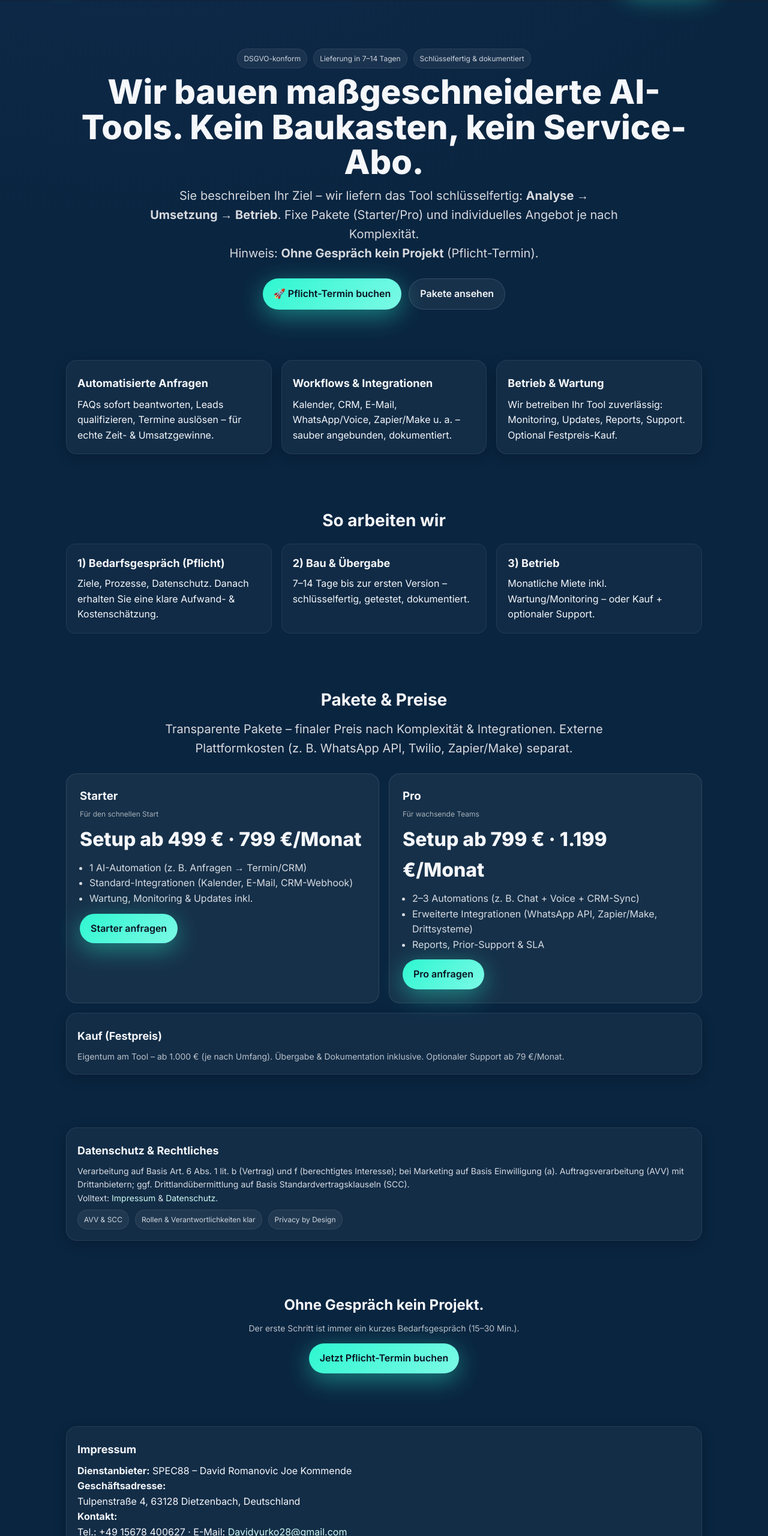
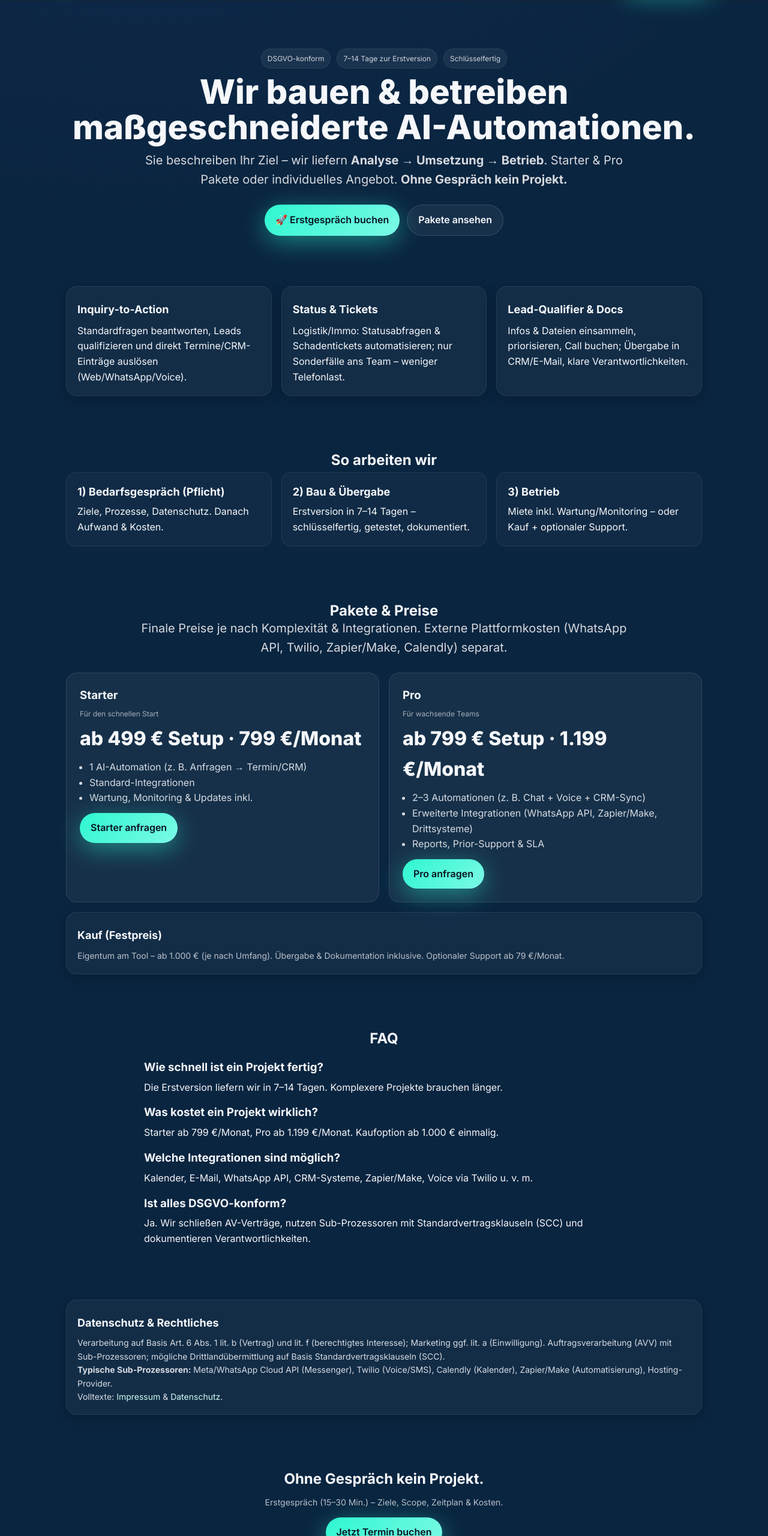
Before and after one commit to spec88-early-access/SPECC88, a plain HTML site: page index.html in a window 1280 px wide. Shown: the part 80-2640 px from the top of the page at 60% size. Drawn offline with Linux system fonts and the light colour scheme.

Commit message:
Update index.html

```diff
--- a/index.html
+++ b/index.html
@@ -3,12 +3,22 @@
 <head>
   <meta charset="utf-8"/>
   <meta name="viewport" content="width=device-width, initial-scale=1"/>
-  <title>SPEC88 – Maßgeschneiderte AI-Tools (Starter & Pro)</title>
-  <meta name="description" content="SPEC88 baut und betreibt maßgeschneiderte AI-Automations-Tools. Fixe Pakete (Starter/Pro) oder Festpreis-Kauf. Pflicht-Termin buchen.">
+  <title>SPEC88 – AI-Automationen für Unternehmen (Starter & Pro)</title>
+  <meta name="description" content="SPEC88 baut & betreibt maßgeschneiderte AI-Automationen. Fixe Pakete (Starter/Pro) oder Festpreis-Kauf. DSGVO-konform. 7–14 Tage bis zur Erstversion.">
+
+  <!-- Open Graph / Twitter -->
   <meta property="og:type" content="website">
-  <meta property="og:title" content="SPEC88 – Maßgeschneiderte AI-Tools (Starter & Pro)">
-  <meta property="og:description" content="Analyse → Umsetzung → Betrieb. Wir liefern schlüsselfertige AI-Tools.">
+  <meta property="og:title" content="SPEC88 – AI-Automationen für Unternehmen (Starter & Pro)">
+  <meta property="og:description" content="Analyse → Umsetzung → Betrieb. Wir liefern schlüsselfertige AI-Tools mit Wartung & Support.">
+  <meta property="og:image" content="preview.png?v=1">
+  <meta property="og:image:width" content="1200">
+  <meta property="og:image:height" content="630">
   <meta name="twitter:card" content="summary_large_image">
+
+  <!-- Favicon -->
+  <link rel="icon" type="image/png" href="favicon.png"/>
+
+  <!-- Fonts -->
   <link rel="preconnect" href="https://fonts.googleapis.com"><link rel="preconnect" href="https://fonts.gstatic.com" crossorigin>
   <link href="https://fonts.googleapis.com/css2?family=Inter:wght@400;600;700;800&display=swap" rel="stylesheet">
 
@@ -27,7 +37,7 @@
     .btn-accent{background:linear-gradient(135deg,var(--accent),#7CF9E6);color:#09121E;border:none;box-shadow:0 10px 40px rgba(46,247,208,.45)}
     .hero{padding:72px 0 40px;text-align:center}
     .title{font-size:clamp(32px,5vw,56px);line-height:1.05;font-weight:800;margin:10px 0 10px}
-    .subtitle{font-size:clamp(16px,2.6vw,20px);color:#D6D9DE;max-width:780px;margin:0 auto 26px}
+    .subtitle{font-size:clamp(16px,2.6vw,20px);color:#D6D9DE;max-width:820px;margin:0 auto 26px}
     .badge-row{display:flex;align-items:center;justify-content:center;gap:10px;margin:8px 0 0;flex-wrap:wrap}
     .badge{font-size:12px;padding:6px 10px;border-radius:999px;background:rgba(255,255,255,.06);border:1px solid rgba(255,255,255,.08);color:#CFD5DD}
     .section{padding:44px 0}
@@ -45,174 +55,143 @@
     .price ul{margin:10px 0 12px 16px;color:#D7DBE2}
     .notice{font-size:14px;color:var(--muted)}
     .legal{font-size:14px;color:#D7DBE2}
+    .faq{max-width:800px;margin:0 auto}
+    .faq h3{margin:14px 0 6px}
     footer{padding:28px 0;color:#B9C0C8;font-size:14px;border-top:1px solid rgba(255,255,255,.06);margin-top:40px}
     footer .fnav a{color:#B9C0C8;margin-left:10px}
     @media(max-width:960px){.cards,.steps,.pricing{grid-template-columns:1fr}}
   </style>
 </head>
 <body>
-  <!-- ====== Header ====== -->
+  <!-- Header -->
   <header>
     <div class="container nav">
-      <div class="brand">
-        <div class="badge-logo">S</div><div>SPEC88</div>
-      </div>
+      <div class="brand"><div class="badge-logo">S</div><div>SPEC88</div></div>
       <div style="display:flex;gap:10px;align-items:center">
         <a class="btn" href="#how">So funktioniert’s</a>
         <a class="btn" href="#pricing">Preise</a>
+        <a class="btn" href="#faq">FAQ</a>
         <a class="btn btn-accent" href="https://calendly.com/davidyurko28/gesprach" target="_blank" rel="noopener">Termin buchen</a>
       </div>
     </div>
   </header>
 
+  <!-- Hero -->
   <main class="container">
-    <!-- ====== HERO ====== -->
     <section class="hero">
       <div class="badge-row">
         <span class="badge">DSGVO-konform</span>
-        <span class="badge">Lieferung in 7–14 Tagen</span>
-        <span class="badge">Schlüsselfertig & dokumentiert</span>
+        <span class="badge">7–14 Tage zur Erstversion</span>
+        <span class="badge">Schlüsselfertig</span>
       </div>
-      <h1 class="title">Wir bauen maßgeschneiderte AI-Tools. Kein Baukasten, kein Service-Abo.</h1>
-      <p class="subtitle">
-        Sie beschreiben Ihr Ziel – wir liefern das Tool schlüsselfertig: <strong>Analyse → Umsetzung → Betrieb</strong>.
-        Fixe Pakete (Starter/Pro) und individuelles Angebot je nach Komplexität.
-        <br>Hinweis: <strong>Ohne Gespräch kein Projekt</strong> (Pflicht-Termin).
-      </p>
+      <h1 class="title">Wir bauen & betreiben maßgeschneiderte AI-Automationen.</h1>
+      <p class="subtitle">Sie beschreiben Ihr Ziel – wir liefern <strong>Analyse → Umsetzung → Betrieb</strong>. Starter & Pro Pakete oder individuelles Angebot. <strong>Ohne Gespräch kein Projekt.</strong></p>
       <div style="display:flex;gap:12px;justify-content:center">
-        <a class="btn btn-accent" href="https://calendly.com/davidyurko28/gesprach" target="_blank" rel="noopener">🚀 Pflicht-Termin buchen</a>
+        <a class="btn btn-accent" href="https://calendly.com/davidyurko28/gesprach" target="_blank" rel="noopener">🚀 Erstgespräch buchen</a>
         <a class="btn" href="#pricing">Pakete ansehen</a>
       </div>
     </section>
 
-    <!-- ====== WHAT WE DO ====== -->
+    <!-- Features -->
     <section id="features" class="section">
       <div class="cards">
-        <div class="card">
-          <h3>Automatisierte Anfragen</h3>
-          <p>FAQs sofort beantworten, Leads qualifizieren, Termine auslösen – für echte Zeit- & Umsatzgewinne.</p>
-        </div>
-        <div class="card">
-          <h3>Workflows & Integrationen</h3>
-          <p>Kalender, CRM, E-Mail, WhatsApp/Voice, Zapier/Make u. a. – sauber angebunden, dokumentiert.</p>
-        </div>
-        <div class="card">
-          <h3>Betrieb & Wartung</h3>
-          <p>Wir betreiben Ihr Tool zuverlässig: Monitoring, Updates, Reports, Support. Optional Festpreis-Kauf.</p>
-        </div>
+        <div class="card"><h3>Inquiry-to-Action</h3><p>Standardfragen beantworten, Leads qualifizieren und direkt Termine/CRM-Einträge auslösen (Web/WhatsApp/Voice).</p></div>
+        <div class="card"><h3>Status & Tickets</h3><p>Logistik/Immo: Statusabfragen & Schadentickets automatisieren; nur Sonderfälle ans Team – weniger Telefonlast.</p></div>
+        <div class="card"><h3>Lead-Qualifier & Docs</h3><p>Infos & Dateien einsammeln, priorisieren, Call buchen; Übergabe in CRM/E-Mail, klare Verantwortlichkeiten.</p></div>
       </div>
     </section>
 
-    <!-- ====== HOW WE WORK ====== -->
+    <!-- How -->
     <section id="how" class="section">
-      <h2 style="text-align:center;margin:0 0 16px;font-size:28px">So arbeiten wir</h2>
+      <h2 style="text-align:center">So arbeiten wir</h2>
       <div class="steps">
-        <div class="step">
-          <strong>1) Bedarfsgespräch (Pflicht)</strong>
-          <p>Ziele, Prozesse, Datenschutz. Danach erhalten Sie eine klare Aufwand- & Kostenschätzung.</p>
-        </div>
-        <div class="step">
-          <strong>2) Bau & Übergabe</strong>
-          <p>7–14 Tage bis zur ersten Version – schlüsselfertig, getestet, dokumentiert.</p>
-        </div>
-        <div class="step">
-          <strong>3) Betrieb</strong>
-          <p>Monatliche Miete inkl. Wartung/Monitoring – oder Kauf + optionaler Support.</p>
-        </div>
+        <div class="step"><strong>1) Bedarfsgespräch (Pflicht)</strong><p>Ziele, Prozesse, Datenschutz. Danach Aufwand & Kosten.</p></div>
+        <div class="step"><strong>2) Bau & Übergabe</strong><p>Erstversion in 7–14 Tagen – schlüsselfertig, getestet, dokumentiert.</p></div>
+        <div class="step"><strong>3) Betrieb</strong><p>Miete inkl. Wartung/Monitoring – oder Kauf + optionaler Support.</p></div>
       </div>
     </section>
 
-    <!-- ====== PRICING ====== -->
+    <!-- Pricing -->
     <section id="pricing" class="section">
-      <h2 style="text-align:center;margin:0 0 16px;font-size:28px">Pakete & Preise</h2>
-      <p class="subtitle" style="text-align:center;margin-top:-6px">
-        Transparente Pakete – finaler Preis nach Komplexität & Integrationen. Externe Plattformkosten (z. B. WhatsApp API, Twilio, Zapier/Make) separat.
-      </p>
-
+      <h2 style="text-align:center">Pakete & Preise</h2>
+      <p class="subtitle" style="text-align:center;margin-top:-6px">Finale Preise je nach Komplexität & Integrationen. Externe Plattformkosten (WhatsApp API, Twilio, Zapier/Make, Calendly) separat.</p>
       <div class="pricing">
         <div class="price">
           <h3>Starter</h3>
           <div class="tag">Für den schnellen Start</div>
-          <div class="big">Setup ab 499 € · 799 €/Monat</div>
-          <ul>
-            <li>1 AI-Automation (z. B. Anfragen → Termin/CRM)</li>
-            <li>Standard-Integrationen (Kalender, E-Mail, CRM-Webhook)</li>
-            <li>Wartung, Monitoring & Updates inkl.</li>
-          </ul>
+          <div class="big">ab 499 € Setup · 799 €/Monat</div>
+          <ul><li>1 AI-Automation (z. B. Anfragen → Termin/CRM)</li><li>Standard-Integrationen</li><li>Wartung, Monitoring & Updates inkl.</li></ul>
           <a class="btn btn-accent" href="https://calendly.com/davidyurko28/gesprach" target="_blank" rel="noopener">Starter anfragen</a>
         </div>
-
         <div class="price">
           <h3>Pro</h3>
           <div class="tag">Für wachsende Teams</div>
-          <div class="big">Setup ab 799 € · 1.199 €/Monat</div>
-          <ul>
-            <li>2–3 Automations (z. B. Chat + Voice + CRM-Sync)</li>
-            <li>Erweiterte Integrationen (WhatsApp API, Zapier/Make, Drittsysteme)</li>
-            <li>Reports, Prior-Support & SLA</li>
-          </ul>
+          <div class="big">ab 799 € Setup · 1.199 €/Monat</div>
+          <ul><li>2–3 Automationen (z. B. Chat + Voice + CRM-Sync)</li><li>Erweiterte Integrationen (WhatsApp API, Zapier/Make, Drittsysteme)</li><li>Reports, Prior-Support & SLA</li></ul>
           <a class="btn btn-accent" href="https://calendly.com/davidyurko28/gesprach" target="_blank" rel="noopener">Pro anfragen</a>
         </div>
       </div>
 
       <div class="card" style="margin-top:16px">
         <h3>Kauf (Festpreis)</h3>
-        <p class="notice">
-          Eigentum am Tool – ab 1.000 € (je nach Umfang). Übergabe & Dokumentation inklusive.
-          Optionaler Support ab 79 €/Monat.
+        <p class="notice">Eigentum am Tool – ab 1.000 € (je nach Umfang). Übergabe & Dokumentation inklusive. Optionaler Support ab 79 €/Monat.</p>
+      </div>
+    </section>
+
+    <!-- FAQ -->
+    <section id="faq" class="section faq">
+      <h2 style="text-align:center">FAQ</h2>
+      <h3>Wie schnell ist ein Projekt fertig?</h3><p>Die Erstversion liefern wir in 7–14 Tagen. Komplexere Projekte brauchen länger.</p>
+      <h3>Was kostet ein Projekt wirklich?</h3><p>Starter ab 799 €/Monat, Pro ab 1.199 €/Monat. Kaufoption ab 1.000 € einmalig.</p>
+      <h3>Welche Integrationen sind möglich?</h3><p>Kalender, E-Mail, WhatsApp API, CRM-Systeme, Zapier/Make, Voice via Twilio u. v. m.</p>
+      <h3>Ist alles DSGVO-konform?</h3><p>Ja. Wir schließen AV-Verträge, nutzen Sub-Prozessoren mit Standardvertragsklauseln (SCC) und dokumentieren Verantwortlichkeiten.</p>
+    </section>
+
+    <!-- Trust & Legal Teaser -->
+    <section class="section">
+      <div class="card">
+        <h3>Datenschutz & Rechtliches</h3>
+        <p class="legal">
+          Verarbeitung auf Basis Art. 6 Abs. 1 lit. b (Vertrag) und lit. f (berechtigtes Interesse); Marketing ggf. lit. a (Einwilligung).
+          Auftragsverarbeitung (AVV) mit Sub-Prozessoren; mögliche Drittlandübermittlung auf Basis Standardvertragsklauseln (SCC).
+          <br><strong>Typische Sub-Prozessoren:</strong> Meta/WhatsApp Cloud API (Messenger), Twilio (Voice/SMS), Calendly (Kalender), Zapier/Make (Automatisierung), Hosting-Provider.
+          <br>Volltexte: <a href="#impressum">Impressum</a> & <a href="#datenschutz">Datenschutz</a>.
         </p>
       </div>
     </section>
 
-    <!-- ====== TRUST & LEGAL TEASER ====== -->
-    <section class="section">
-      <div class="card">
-        <h3>Datenschutz & Rechtliches</h3>
-        <p class="legal">
-          Verarbeitung auf Basis Art. 6 Abs. 1 lit. b (Vertrag) und f (berechtigtes Interesse); bei Marketing auf Basis Einwilligung (a).
-          Auftragsverarbeitung (AVV) mit Drittanbietern; ggf. Drittlandübermittlung auf Basis Standardvertragsklauseln (SCC).
-          <br>Volltext: <a href="#impressum">Impressum</a> & <a href="#datenschutz">Datenschutz</a>.
-        </p>
-        <div class="badge-row" style="justify-content:flex-start">
-          <span class="badge">AVV & SCC</span>
-          <span class="badge">Rollen & Verantwortlichkeiten klar</span>
-          <span class="badge">Privacy by Design</span>
-        </div>
-      </div>
+    <!-- Final CTA -->
+    <section class="section" style="text-align:center">
+      <h2 style="margin-bottom:8px">Ohne Gespräch kein Projekt.</h2>
+      <p class="notice" style="margin-bottom:14px">Erstgespräch (15–30 Min.) – Ziele, Scope, Zeitplan & Kosten.</p>
+      <a class="btn btn-accent" href="https://calendly.com/davidyurko28/gesprach" target="_blank" rel="noopener">Jetzt Termin buchen</a>
     </section>
 
-    <!-- ====== FINAL CTA ====== -->
-    <section class="section" style="text-align:center">
-      <h2 style="margin-bottom:8px">Ohne Gespräch kein Projekt.</h2>
-      <p class="notice" style="margin-bottom:14px">Der erste Schritt ist immer ein kurzes Bedarfsgespräch (15–30 Min.).</p>
-      <a class="btn btn-accent" href="https://calendly.com/davidyurko28/gesprach" target="_blank" rel="noopener">Jetzt Pflicht-Termin buchen</a>
-    </section>
-
-    <!-- ====== LEGAL ====== -->
+    <!-- LEGAL -->
     <section id="impressum" class="section">
       <div class="card">
         <h3>Impressum</h3>
-        <p><strong>Dienstanbieter:</strong> SPEC88 – David Romanovic Joe Kommende</p>
+        <p><strong>Dienstanbieter:</strong> SPEC88 – David Romanovic Yurko</p>
         <p><strong>Geschäftsadresse:</strong><br>Tulpenstraße 4, 63128 Dietzenbach, Deutschland</p>
-        <p><strong>Kontakt:</strong><br>Tel.: +49 15678 400627 · E-Mail: <a href="mailto:Davidyurko28@gmail.com">Davidyurko28@gmail.com</a></p>
+        <p><strong>Kontakt:</strong><br>E-Mail: <a href="mailto:Davidyurko28@gmail.com">Davidyurko28@gmail.com</a></p>
         <p><strong>USt-ID:</strong> wird nachträglich ergänzt (sofern vorhanden)</p>
-        <p><strong>Verantwortlich i.S.d. § 18 Abs. 2 MStV:</strong> David Romanovic Joe Kommende</p>
+        <p><strong>Verantwortlich i. S. d. § 18 Abs. 2 MStV:</strong> David Romanovic Yurko</p>
       </div>
     </section>
 
     <section id="datenschutz" class="section">
       <div class="card">
-        <h3>Datenschutz (Kurzfassung & Volltext-Skeleton)</h3>
+        <h3>Datenschutzerklärung (Kurzfassung)</h3>
         <p class="legal">
-          <strong>Zwecke:</strong> Beantwortung von Anfragen, Angebotserstellung, Projektumsetzung, Betrieb & Wartung, Abrechnung, optional Marketing (mit Einwilligung).<br>
-          <strong>Rechtsgrundlagen:</strong> Art. 6 Abs. 1 lit. b (Vertrag), lit. f (berechtigtes Interesse), lit. a (Einwilligung, z. B. Newsletter/Marketing).<br>
-          <strong>Kategorien Daten:</strong> Stamm- und Kontaktdaten, Kommunikationsinhalte, technische Nutzungsdaten; projektbezogen auch Endkundendaten im Auftrag.<br>
-          <strong>Empfänger:</strong> Hosting-Provider; Kommunikations-/API-Dienste (z. B. WhatsApp Cloud API/Meta, Twilio/Voice, Calendly, Zapier/Make, ggf. CRM/Analytics nach Vereinbarung).<br>
-          <strong>Drittlandübermittlung:</strong> sofern Dienste außerhalb EU/EWR, Einsatz von Standardvertragsklauseln (SCC).<br>
-          <strong>Speicherdauer:</strong> projekt-/vertragsbezogen; gesetzliche Aufbewahrungspflichten bleiben unberührt.<br>
-          <strong>Rechte:</strong> Auskunft, Berichtigung, Löschung, Einschränkung, Datenübertragbarkeit, Widerspruch; Beschwerde bei einer Aufsichtsbehörde.<br>
-          <strong>AVV:</strong> Wir schließen eine Auftragsverarbeitung (Art. 28 DSGVO), wenn wir Kundendaten im Auftrag verarbeiten; Verantwortlichkeiten werden vertraglich geregelt.<br>
-          <strong>Kontakt Datenschutz:</strong> per E-Mail an <a href="mailto:Davidyurko28@gmail.com">Davidyurko28@gmail.com</a>.
+          <strong>Zwecke:</strong> Anfragebearbeitung, Angebot/Vertrag, Umsetzung, Betrieb & Wartung, Abrechnung; optional Marketing (mit Einwilligung).<br>
+          <strong>Rechtsgrundlagen:</strong> Art. 6 (1) b, f; bei Marketing Art. 6 (1) a DSGVO.<br>
+          <strong>Datenkategorien:</strong> Kontakt- & Kommunikationsdaten, Nutzungsdaten; ggf. projektbezogene Endkundendaten im Auftrag.<br>
+          <strong>Empfänger/Sub-Prozessoren:</strong> WhatsApp Cloud API (Meta), Twilio, Calendly, Zapier/Make, Hosting; Details in AVV/Vertrag.<br>
+          <strong>Drittland:</strong> Übermittlung ggf. mit SCC; Risiko- und Schutzmaßnahmen dokumentiert.<br>
+          <strong>Speicherdauer:</strong> projekt-/vertragsbezogen; gesetzliche Aufbewahrung bleibt unberührt.<br>
+          <strong>Betroffenenrechte:</strong> Auskunft, Berichtigung, Löschung, Einschränkung, Übertragbarkeit, Widerspruch; Beschwerde bei einer Aufsichtsbehörde.<br>
+          <strong>Kontakt Datenschutz:</strong> <a href="mailto:Davidyurko28@gmail.com">Davidyurko28@gmail.com</a>.<br>
+          <em>Hinweis:</em> Bei Verarbeitung im Auftrag schließen wir eine AV-Vereinbarung (Art. 28 DSGVO); Verantwortlichkeiten und TOMs werden vertraglich geregelt.
         </p>
       </div>
     </section>
@@ -223,16 +202,17 @@
       <div>© <span id="yr"></span> SPEC88</div>
       <div class="fnav">
         <a href="#pricing">Preise</a> ·
+        <a href="#faq">FAQ</a> ·
         <a href="#impressum">Impressum</a> ·
         <a href="#datenschutz">Datenschutz</a> ·
-        <a href="https://calendly.com/davidyurko28/gesprach" target="_blank" rel="noopener">Termin</a>
+        <a href="thanks.html">Buchungsbestätigung</a>
       </div>
     </div>
   </footer>
 
   <script>
-    // Jahr + smooth scroll
     document.getElementById('yr').textContent = new Date().getFullYear();
+    // Smooth scroll
     document.addEventListener('click', (e) => {
       const a = e.target.closest('a[href^="#"]'); if(!a) return;
       const id = a.getAttribute('href').slice(1); const el = document.getElementById(id);
```
